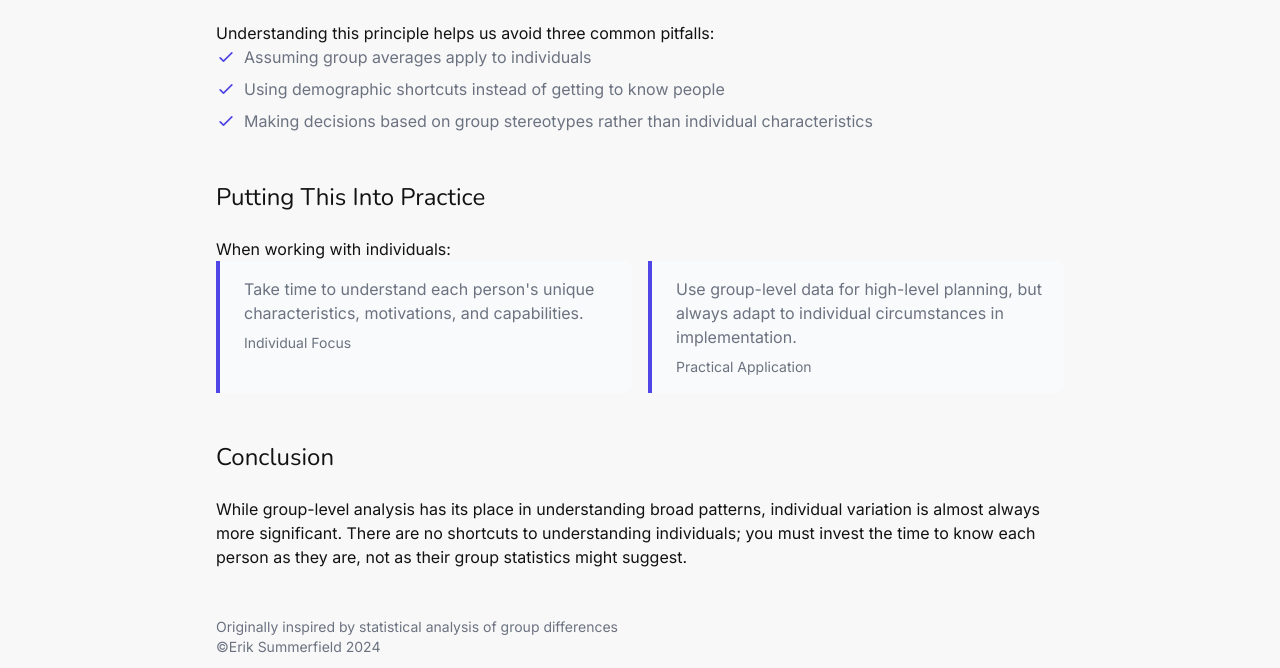
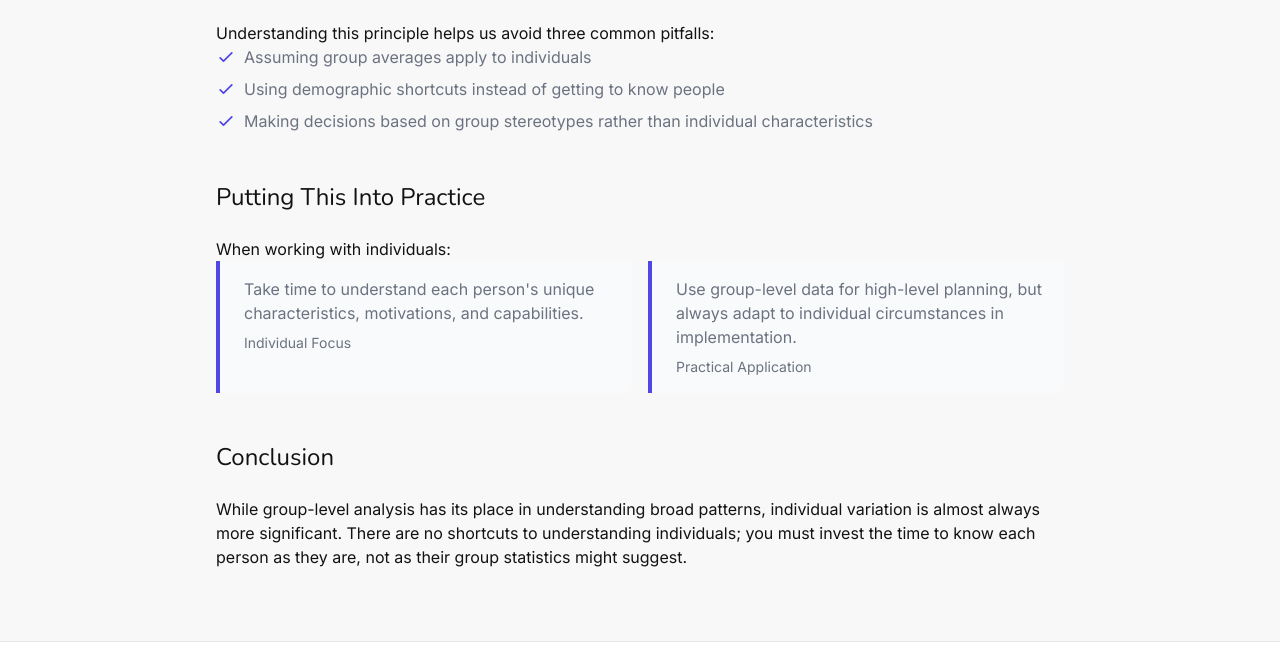
Before and after one commit to e2thex/summerfieldconsulting, an Eleventy site: page src/briefs/DiversityWithinGroups/index.html in a window 1280 px wide. Shown: the part 692-1360 px from the top of the page. Built offline with nearby package versions, Linux system fonts and the light colour scheme; Eleventy itself is replaced by a stand-in of ours; files that its build step writes are made by us from their sources.

Commit message:
removed false attribution

```diff
--- a/src/briefs/DiversityWithinGroups/index.html
+++ b/src/briefs/DiversityWithinGroups/index.html
@@ -132,12 +132,6 @@
                     <p>While group-level analysis has its place in understanding broad patterns, individual variation is almost always more significant. There are no shortcuts to understanding individuals; you must invest the time to know each person as they are, not as their group statistics might suggest.</p>
                 </div>
             </section>
-
-            <!-- Attribution -->
-            <footer class="text-sm text-gray-text dark:text-dark-gray-text">
-                <p>Originally inspired by statistical analysis of group differences</p>
-                <p>©Erik Summerfield 2024</p>
-            </footer>
         </article>
     </main>
 
```
Also changed, not shown: 1 other file.
